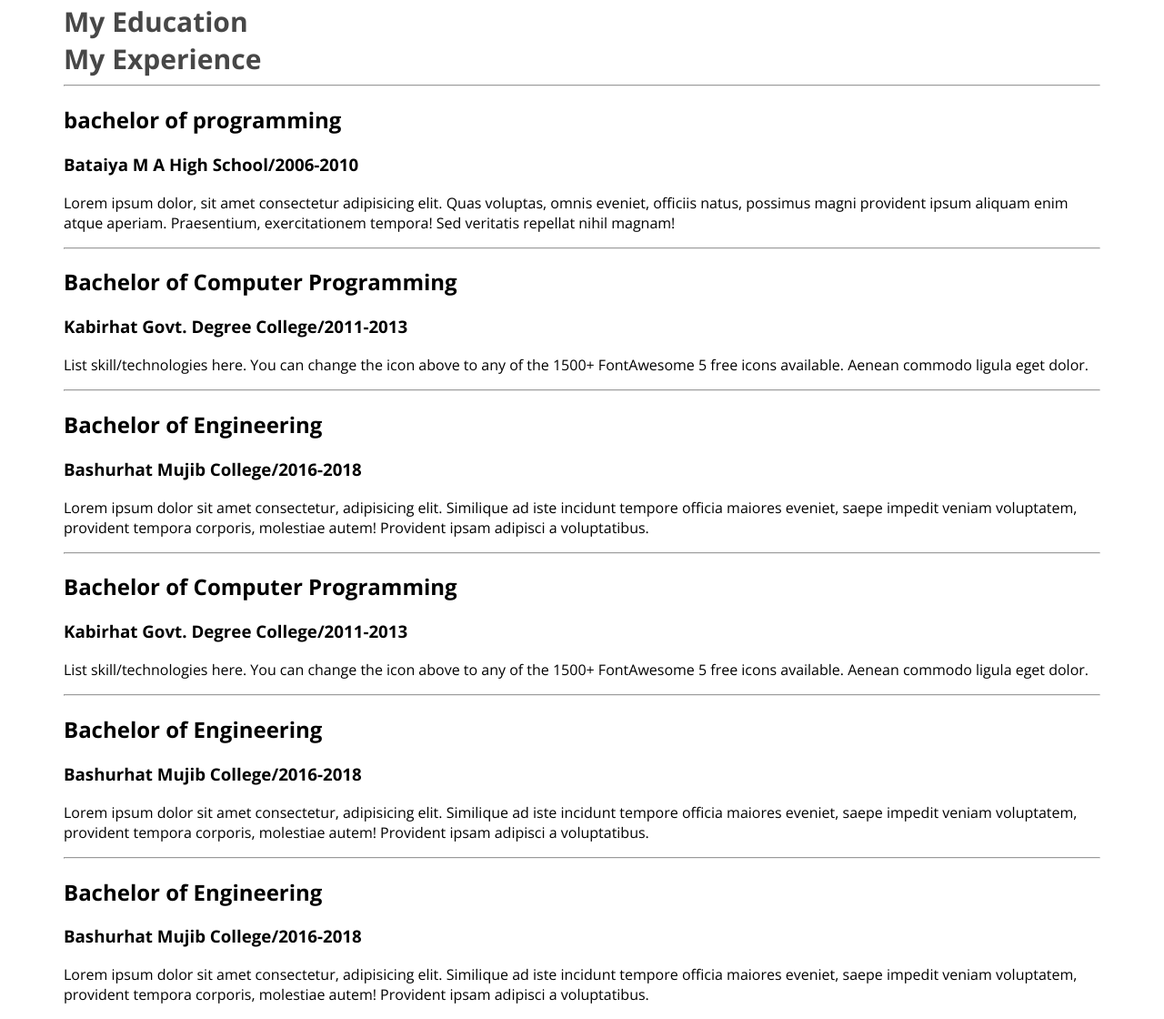
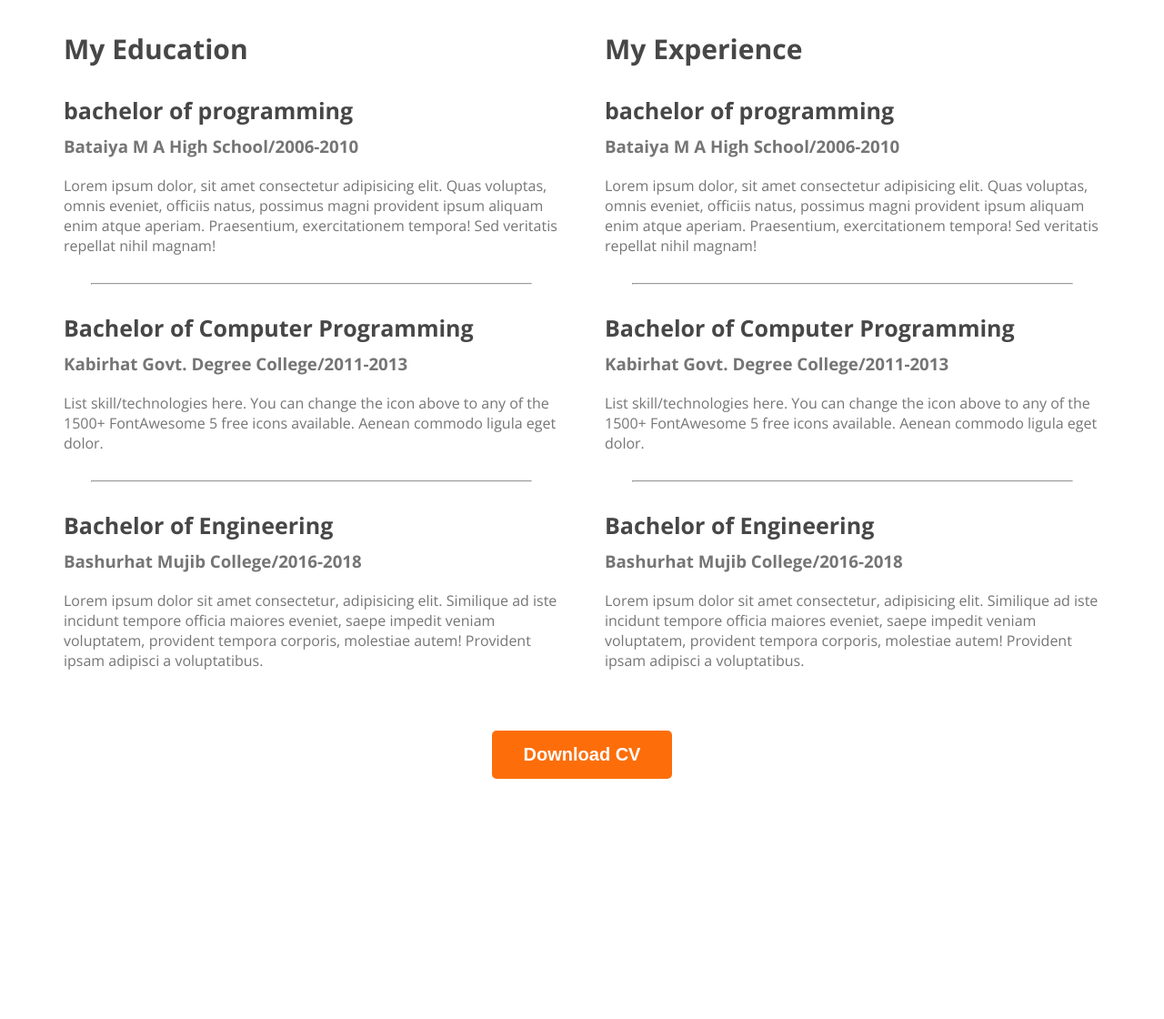
Before and after one commit to ismail-dev-code/ismail-hossain, a plain HTML site: page index.html in a window 1280 px wide. Shown: the part 2384-3504 px from the top of the page at 91% size. After the commit the page ends 3248 px from the top, so only its background shows below. Drawn offline with nearby package versions, Linux system fonts and the light colour scheme.

Commit message:
download button added

```diff
--- a/index.html
+++ b/index.html
@@ -1,13 +1,16 @@
 <!DOCTYPE html>
 <html lang="en">
   <head>
-    <meta charset="UTF-8">
-    <meta name="viewport" content="width=device-width, initial-scale=1.0">
+    <meta charset="UTF-8" />
+    <meta name="viewport" content="width=device-width, initial-scale=1.0" />
     <title>web developer portfolio</title>
-    <link rel="preconnect" href="https://fonts.googleapis.com">
-    <link rel="preconnect" href="https://fonts.gstatic.com" crossorigin>
-    <link href="https://fonts.googleapis.com/css2?family=Open+Sans:ital,wght@0,300..800;1,300..800&display=swap" rel="stylesheet">
-    <link rel="stylesheet" href="styles/portfolio.css">
+    <link rel="preconnect" href="https://fonts.googleapis.com" />
+    <link rel="preconnect" href="https://fonts.gstatic.com" crossorigin />
+    <link
+      href="https://fonts.googleapis.com/css2?family=Open+Sans:ital,wght@0,300..800;1,300..800&display=swap"
+      rel="stylesheet"
+    />
+    <link rel="stylesheet" href="styles/portfolio.css" />
   </head>
   <body>
     <header class="header">
@@ -23,18 +26,26 @@
         <div>
           <h3 class="banner-greeting">hi, i am</h3>
           <h1 class="banner-title">Ismail Hossain</h1>
-                <p class="banner-description">Shot what able cold new see hold.Friendly as an betrayed formerly he. Morning because as to society behaved moments.</p>
+          <p class="banner-description">
+            Shot what able cold new see hold.Friendly as an betrayed formerly
+            he. Morning because as to society behaved moments.
+          </p>
           <button class="btn-primary">Download CV</button>
           <button class="btn-primary">Contact</button>
         </div>
-            <img class="profile-pic" src="images/faisal.png" alt="" srcset="">
+        <img class="profile-pic" src="images/faisal.png" alt="" srcset="" />
       </div>
     </header>
     <main>
       <section class="about">
-            <h3 class="section-title">About Me
-            </h3>
-            <p class="section-description">I, m a designer & developer with a passion for web design. I enjoy developing simple, clean and slick websites that provide real value to the end user. Thousands of clients have procured exceptional resulfs while working with me. Delivering work within time and budget which meets clients requirements in our mata.</p>
+        <h3 class="section-title">About Me</h3>
+        <p class="section-description">
+          I, m a designer & developer with a passion for web design. I enjoy
+          developing simple, clean and slick websites that provide real value to
+          the end user. Thousands of clients have procured exceptional resulfs
+          while working with me. Delivering work within time and budget which
+          meets clients requirements in our mata.
+        </p>
         <div class="about-info-container">
           <div class="about-info">
             <h4 class="info-title">Name:</h4>
@@ -53,82 +64,146 @@
             <p class="info-description">Noakhali,Bangladesh</p>
           </div>
         </div>
-
-
       </section>
       <h3 class="section-title">What I Do</h3>
-        <p id="what-i-do-description" class="section-description">I have more than 10 years experience building software for clients all over the world. Below is a quick overview of my main technical skill sets and technologies i use. Want to find out more about my experience? Check out my online resume and project portfolio.</p>
+      <p id="what-i-do-description" class="section-description">
+        I have more than 10 years experience building software for clients all
+        over the world. Below is a quick overview of my main technical skill
+        sets and technologies i use. Want to find out more about my experience?
+        Check out my online resume and project portfolio.
+      </p>
       <div class="skills-container">
         <div class="skill">
-                <img src="images/icons/js.png" alt="">
+          <img src="images/icons/js.png" alt="" />
           <h3 class="skill-title">Vanila JavaScript</h3>
-                <p class="skill-description">List skill/technologies here. You can change the icon above to any of the 1500+ FontAwesome 5 free icons available. Aenean commodo ligula eget dolor.</p>
+          <p class="skill-description">
+            List skill/technologies here. You can change the icon above to any
+            of the 1500+ FontAwesome 5 free icons available. Aenean commodo
+            ligula eget dolor.
+          </p>
         </div>
         <div class="skill">
-                <img src="images/icons/react.png" alt="">
+          <img src="images/icons/react.png" alt="" />
           <h3 class="skill-title">react</h3>
-                <p class="skill-description">List skill/technologies here. You can change the icon above to any of the 1500+ FontAwesome 5 free icons available. Aenean commodo ligula eget dolor.</p>
+          <p class="skill-description">
+            List skill/technologies here. You can change the icon above to any
+            of the 1500+ FontAwesome 5 free icons available. Aenean commodo
+            ligula eget dolor.
+          </p>
         </div>
         <div class="skill">
-                <img src="images/icons/nodejs.png" alt="">
+          <img src="images/icons/nodejs.png" alt="" />
           <h3 class="skill-title">Node.js</h3>
-                <p class="skill-description">List skill/technologies here. You can change the icon above to any of the 1500+ FontAwesome 5 free icons available. Aenean commodo ligula eget dolor.</p>
+          <p class="skill-description">
+            List skill/technologies here. You can change the icon above to any
+            of the 1500+ FontAwesome 5 free icons available. Aenean commodo
+            ligula eget dolor.
+          </p>
         </div>
         <div class="skill">
-                <img src="images/icons/mongo.png" alt="">
+          <img src="images/icons/mongo.png" alt="" />
           <h3 class="skill-title">MongoDB</h3>
-                <p class="skill-description">List skill/technologies here. You can change the icon above to any of the 1500+ FontAwesome 5 free icons available. Aenean commodo ligula eget dolor.</p>
+          <p class="skill-description">
+            List skill/technologies here. You can change the icon above to any
+            of the 1500+ FontAwesome 5 free icons available. Aenean commodo
+            ligula eget dolor.
+          </p>
         </div>
       </div>
       <section>
         <h3 class="section-title">A Summary Of My Resume</h3>
         <div class="resume-container">
-                <div class="resume-column-title">My Education</div>
-                <div class="resume-column-title">My Experience</div>
-                <hr>
+          <div class="resume-column">
+            <h3 class="resume-column-title">My Education</h3>
             <div class="resume-item">
               <h2 class="resume-item-title">bachelor of programming</h2>
-                    <h3 class="resume-item-institute">Bataiya M A High School/2006-2010</h3>
-                    <p class="resume-item-description">Lorem ipsum dolor, sit amet consectetur adipisicing elit. Quas voluptas, omnis eveniet, officiis natus, possimus magni provident ipsum aliquam enim atque aperiam. Praesentium, exercitationem tempora! Sed veritatis repellat nihil magnam!</p>
+              <h3 class="resume-item-institute">
+                Bataiya M A High School/2006-2010
+              </h3>
+              <p class="resume-item-description">
+                Lorem ipsum dolor, sit amet consectetur adipisicing elit. Quas
+                voluptas, omnis eveniet, officiis natus, possimus magni
+                provident ipsum aliquam enim atque aperiam. Praesentium,
+                exercitationem tempora! Sed veritatis repellat nihil magnam!
+              </p>
             </div>
-                <hr>
+            <hr />
             <div class="resume-item">
-                    <h2 class="resume-item-title">Bachelor of Computer Programming</h2>
-                    <h3 class="resume-item-institute">Kabirhat Govt. Degree College/2011-2013</h3>
-                    <p class="resume-item-description">List skill/technologies here. You can change the icon above
-                        to any of the 1500+ FontAwesome 5 free icons available. Aenean commodo ligula eget dolor.</p>
+              <h2 class="resume-item-title">
+                Bachelor of Computer Programming
+              </h2>
+              <h3 class="resume-item-institute">
+                Kabirhat Govt. Degree College/2011-2013
+              </h3>
+              <p class="resume-item-description">
+                List skill/technologies here. You can change the icon above to
+                any of the 1500+ FontAwesome 5 free icons available. Aenean
+                commodo ligula eget dolor.
+              </p>
             </div>
-                <hr>
+            <hr />
             <div class="resume-item">
               <h2 class="resume-item-title">Bachelor of Engineering</h2>
-                    <h3 class="resume-item-institute">Bashurhat Mujib College/2016-2018</h3>
-                    <p class="resume-item-description">Lorem ipsum dolor sit amet consectetur, adipisicing elit. Similique ad iste incidunt tempore officia maiores eveniet, saepe impedit veniam voluptatem, provident tempora corporis, molestiae autem! Provident ipsam adipisci a voluptatibus.</p>
+              <h3 class="resume-item-institute">
+                Bashurhat Mujib College/2016-2018
+              </h3>
+              <p class="resume-item-description">
+                Lorem ipsum dolor sit amet consectetur, adipisicing elit.
+                Similique ad iste incidunt tempore officia maiores eveniet,
+                saepe impedit veniam voluptatem, provident tempora corporis,
+                molestiae autem! Provident ipsam adipisci a voluptatibus.
+              </p>
             </div>
-                <hr>
+          </div>
+          <div class="resume-column">
+            <h3 class="resume-column-title">My Experience</h3>
             <div class="resume-item">
-                    <h2 class="resume-item-title">Bachelor of Computer Programming</h2>
-                    <h3 class="resume-item-institute">Kabirhat Govt. Degree College/2011-2013</h3>
-                    <p class="resume-item-description">List skill/technologies here. You can change the icon above
-                        to any of the 1500+ FontAwesome 5 free icons available. Aenean commodo ligula eget dolor.</p>
+              <h2 class="resume-item-title">bachelor of programming</h2>
+              <h3 class="resume-item-institute">
+                Bataiya M A High School/2006-2010
+              </h3>
+              <p class="resume-item-description">
+                Lorem ipsum dolor, sit amet consectetur adipisicing elit. Quas
+                voluptas, omnis eveniet, officiis natus, possimus magni
+                provident ipsum aliquam enim atque aperiam. Praesentium,
+                exercitationem tempora! Sed veritatis repellat nihil magnam!
+              </p>
             </div>
-                <hr>
+            <hr />
+            <div class="resume-item">
+              <h2 class="resume-item-title">
+                Bachelor of Computer Programming
+              </h2>
+              <h3 class="resume-item-institute">
+                Kabirhat Govt. Degree College/2011-2013
+              </h3>
+              <p class="resume-item-description">
+                List skill/technologies here. You can change the icon above to
+                any of the 1500+ FontAwesome 5 free icons available. Aenean
+                commodo ligula eget dolor.
+              </p>
+            </div>
+            <hr />
             <div class="resume-item">
               <h2 class="resume-item-title">Bachelor of Engineering</h2>
-                    <h3 class="resume-item-institute">Bashurhat Mujib College/2016-2018</h3>
-                    <p class="resume-item-description">Lorem ipsum dolor sit amet consectetur, adipisicing elit. Similique ad iste incidunt tempore officia maiores eveniet, saepe impedit veniam voluptatem, provident tempora corporis, molestiae autem! Provident ipsam adipisci a voluptatibus.</p>
+              <h3 class="resume-item-institute">
+                Bashurhat Mujib College/2016-2018
+              </h3>
+              <p class="resume-item-description">
+                Lorem ipsum dolor sit amet consectetur, adipisicing elit.
+                Similique ad iste incidunt tempore officia maiores eveniet,
+                saepe impedit veniam voluptatem, provident tempora corporis,
+                molestiae autem! Provident ipsam adipisci a voluptatibus.
+              </p>
             </div>
-                <hr>
-                <div class="resume-item">
-                    <h2 class="resume-item-title">Bachelor of Engineering</h2>
-                    <h3 class="resume-item-institute">Bashurhat Mujib College/2016-2018</h3>
-                    <p class="resume-item-description">Lorem ipsum dolor sit amet consectetur, adipisicing elit. Similique ad iste incidunt tempore officia maiores eveniet, saepe impedit veniam voluptatem, provident tempora corporis, molestiae autem! Provident ipsam adipisci a voluptatibus.</p>
           </div>
-
+        </div>
+        </div>
+        <div class="Download-CV">
+            <button class="btn-primary">Download CV</button>
         </div>
       </section>
     </main>
-    <footer>
-
-    </footer>
+    <footer></footer>
   </body>
 </html>
--- a/styles/portfolio.css
+++ b/styles/portfolio.css
@@ -125,8 +125,35 @@ main{
 .skill-description{
   color: #757575;
 }
+
  .resume-column-title{
   color: #474747;
   font-size: 30px;
   font-weight: 700;
  }
+.resume-container{
+  display: flex;
+  gap: 50px;
+}
+.resume-item-institute{
+  margin-bottom: 20px;
+  margin-top: 0px;
+
+}
+.resume-item-institute,.resume-item-description{
+  color: #757575;
+}
+.resume-item-title{
+  color: #474747;
+  font-size: 25px;
+  font-weight: 700;
+  margin-bottom: 10px;
+}
+.resume-container hr{
+  margin: 30px;
+}
+
+.Download-CV{
+  text-align: center;
+  margin-top: 50px;
+}
```
Lines whose indentation alone changed are shown as unchanged.
